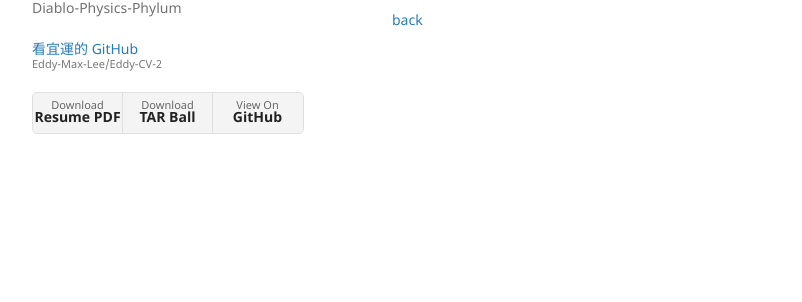
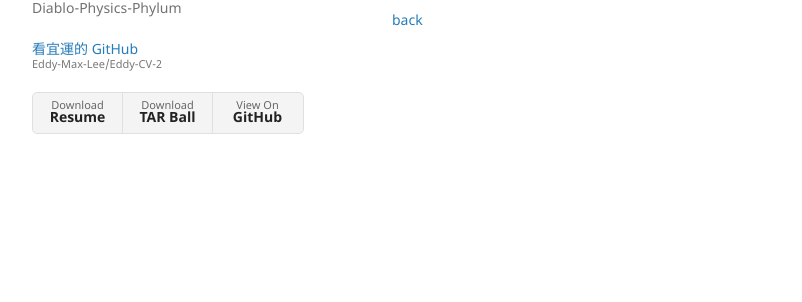
Before and after one commit to Eddy-Max-Lee/Eddy-CV-2, a Jekyll site: the page built from autobiography.md, in a window 1280 px wide. Shown: the part 133-435 px from the top of the page, without its empty margins (178-980 px from the left). Built offline with Jekyll 4.4.1, drawn with Linux system fonts in a browser that asks for light colours; our own code applies the rules of GitHub Pages for plain Markdown files.

Commit message:
Update default.html

```diff
--- a/_layouts/default.html
+++ b/_layouts/default.html
@@ -32,7 +32,7 @@
 
         {% if site.show_downloads %}
         <ul class="downloads">
-          <li><a href="https://raw.githubusercontent.com/Eddy-Max-Lee/Eddy-CV-2/master/assets/document/Eddy_Resume_Dell.pdf>">Download <strong>Resume PDF</strong></a></li>
+          <li><a href="{{ site.github.zip_url }}">Download <strong>Resume</strong></a></li>
           <li><a href="{{ site.github.tar_url }}">Download <strong>TAR Ball</strong></a></li>
           <li><a href="{{ site.github.repository_url }}">View On <strong>GitHub</strong></a></li>
         </ul>
```
